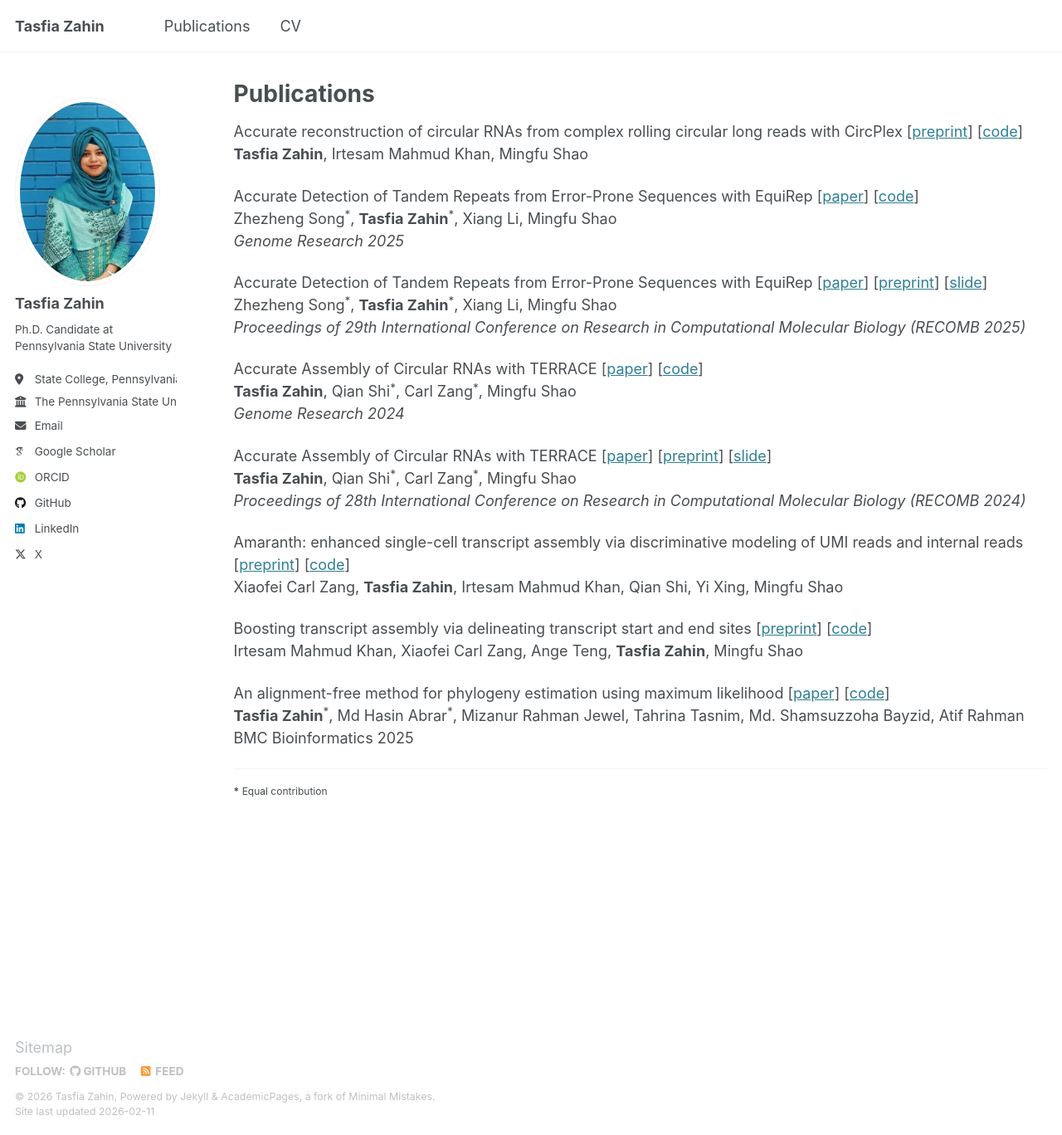
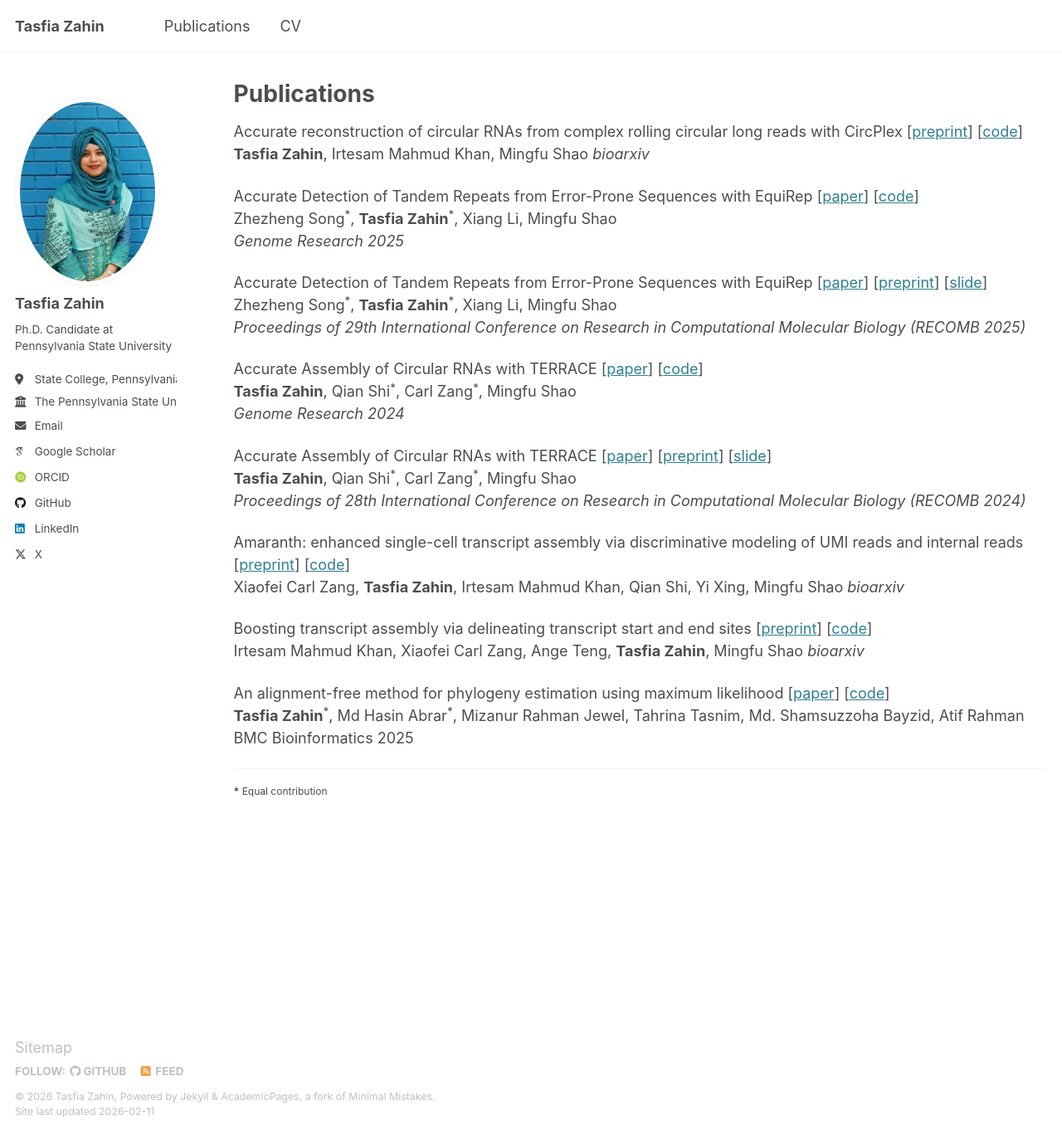
Before and after one commit to TasfiaZahin/TasfiaZahin.github.io, a Jekyll site: the page built from _pages/publications.html, in a window 1280 px wide and 1368 px high. Shown: the whole window at 83% size. Built offline with Jekyll 4.4.1, drawn with Linux system fonts in a browser that asks for light colours; some web fonts are replaced.

Commit message:
pub updated

```diff
--- a/_pages/publications.html
+++ b/_pages/publications.html
@@ -20,6 +20,7 @@ author_profile: true
       [<a href="https://doi.org/10.1101/2025.11.21.689841" target="_blank">preprint</a>]
       [<a href="https://github.com/Shao-Group/CircPlex" target="_blank">code</a>]<br>
       <strong>Tasfia Zahin</strong>, Irtesam Mahmud Khan, Mingfu Shao
+      <em>bioarxiv</em>
     </p>
   </div>
 
@@ -76,6 +77,7 @@ author_profile: true
       [<a href="https://doi.org/10.1101/2025.11.24.690228" target="_blank">preprint</a>]
       [<a href="https://github.com/Shao-Group/amaranth" target="_blank">code</a>]<br>
       Xiaofei Carl Zang, <strong>Tasfia Zahin</strong>, Irtesam Mahmud Khan, Qian Shi, Yi Xing, Mingfu Shao
+      <em>bioarxiv</em>
     </p>
   </div>
 
@@ -86,6 +88,7 @@ author_profile: true
       [<a href="https://doi.org/10.1101/2025.10.13.682211" target="_blank">preprint</a>]
       [<a href="https://github.com/Shao-Group/Telos" target="_blank">code</a>]<br>
       Irtesam Mahmud Khan, Xiaofei Carl Zang, Ange Teng, <strong>Tasfia Zahin</strong>, Mingfu Shao
+      <em>bioarxiv</em>
     </p>
   </div>
 
```
